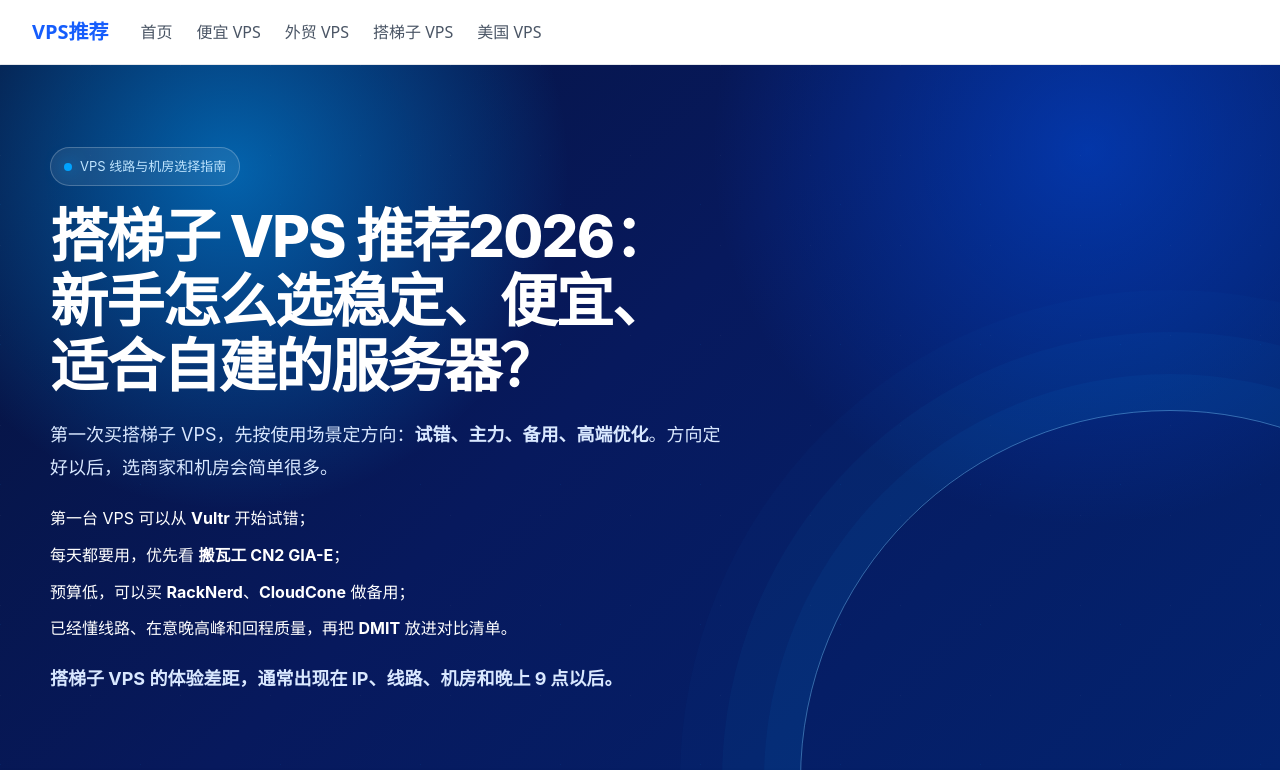
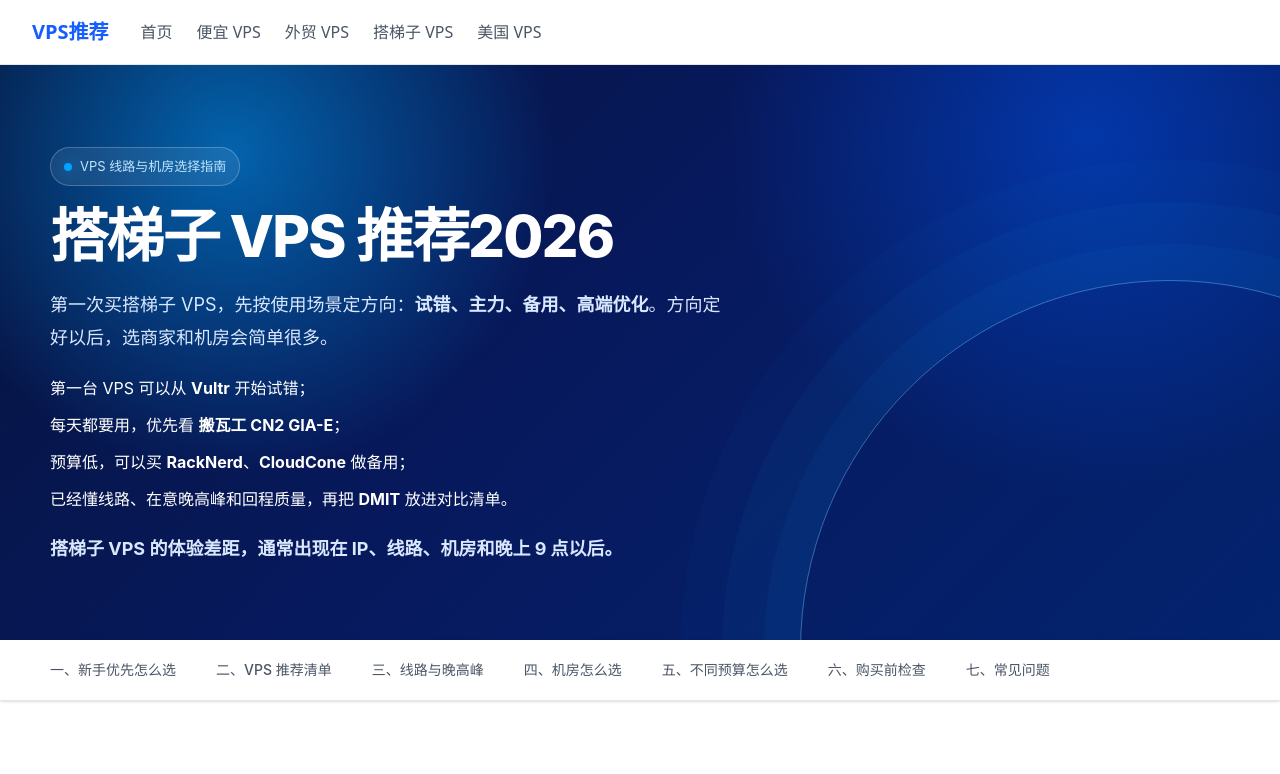
Before and after one commit to vps-recommend/vps-recommend.github.io, an Astro site: page /vps-for-proxy in a window 1280 px wide. Shown: the top 774 px of the page. Built offline with nearby package versions, Linux system fonts and the light colour scheme; Astro itself is replaced by a stand-in of ours.

Commit message:
Shorten VPS proxy guide heading

```diff
--- a/src/pages/vps-for-proxy/index.astro
+++ b/src/pages/vps-for-proxy/index.astro
@@ -102,7 +102,7 @@ const productAttrs = {
       <div class="vpsrec-container vpsrec-hero-grid">
         <div>
           <div class="vpsrec-kicker">VPS 线路与机房选择指南</div>
-          <h1>搭梯子 VPS 推荐2026：新手怎么选稳定、便宜、适合自建的服务器？</h1>
+          <h1>搭梯子 VPS 推荐2026</h1>
           <p>第一次买搭梯子 VPS，先按使用场景定方向：<strong>试错、主力、备用、高端优化</strong>。方向定好以后，选商家和机房会简单很多。</p>
           <ul class="mt-5 space-y-2">
             <li>第一台 VPS 可以从 <strong>Vultr</strong> 开始试错；</li>
```
